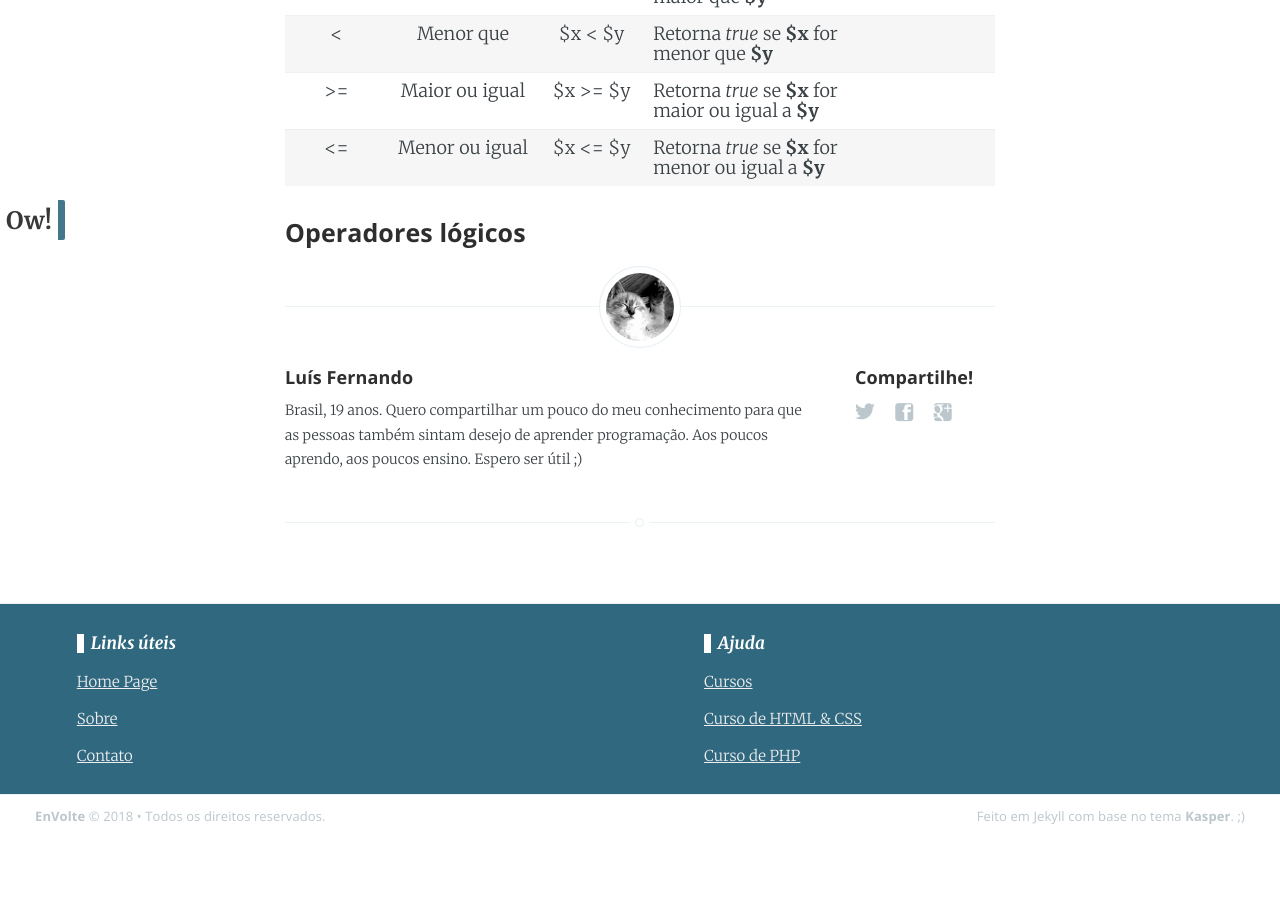
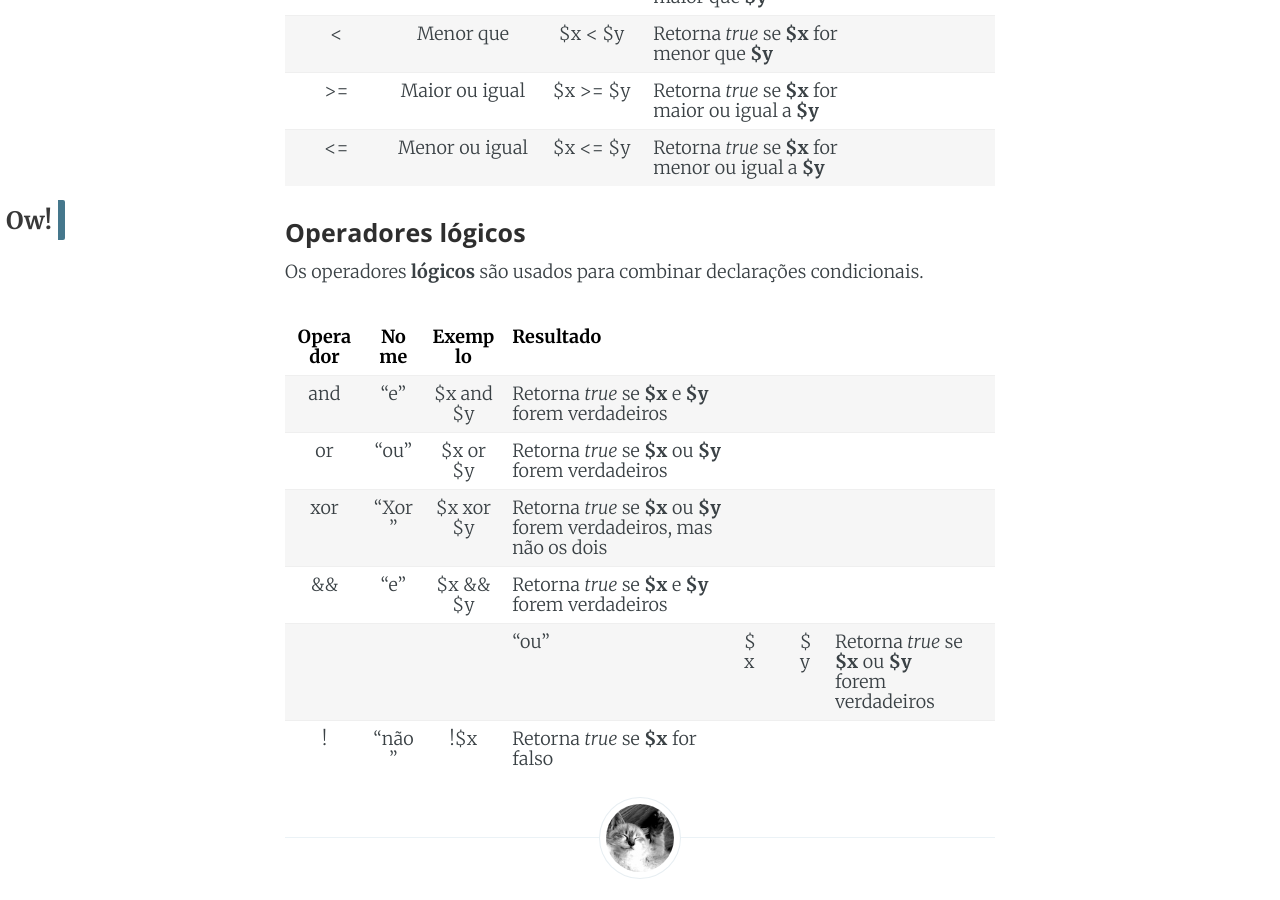
Before and after one commit to EnVolte/envolte.github.io, a Jekyll site: the page built from _posts/2018-06-28-curso-php-parte-3.md, in a window 1280 px wide and 900 px high, scrolled down 5431 px. Built offline with Jekyll 4.4.1, drawn with Linux system fonts in a browser that asks for light colours; comment, search, counter and statistics services are not loaded; before the commit the page ends 6268 px from its top, so only the background shows below that; some of the changed text lies outside the part shown.

Commit message:
Update 2018-06-28-curso-php-parte-3.md

```diff
--- a/_posts/2018-06-28-curso-php-parte-3.md
+++ b/_posts/2018-06-28-curso-php-parte-3.md
@@ -102,7 +102,7 @@ x %= y  | x = x % y    |Módulo
 
 #### Operadores de comparação
 
-Esse tipo de operador compara dois valores (números ou string). Geralmente, são usados para fazer declarações condicionais, que vão avaliar entre **TRUE** e **FALSE**, ou verdadeiro e falso.
+Esse tipo de operador compara dois valores (números ou string). Geralmente, são usados para fazer declarações condicionais, que vão avaliar entre **TRUE** e **FALSE**, ou *verdadeiro* e *falso*.
 
 Operador  |   Nome   |   Exemplo   | Resultado
 :--------:|:--------:|:-----------:|--------------------
@@ -117,3 +117,14 @@ Operador  |   Nome   |   Exemplo   | Resultado
 <=        | Menor ou igual| $x <= $y|Retorna *true* se **$x** for <br>menor ou igual a **$y**
 
 #### Operadores lógicos
+
+Os operadores **lógicos** são usados para combinar declarações condicionais.
+
+Operador  |   Nome   |   Exemplo   | Resultado
+:--------:|:--------:|:-----------:|--------------------
+and       | "e"      | $x and $y   |Retorna *true* se **$x** e **$y** <br>forem verdadeiros
+or        | "ou"     | $x or $y    |Retorna *true* se **$x** ou **$y** <br>forem verdadeiros
+xor       | "Xor"    | $x xor $y   |Retorna *true* se **$x** ou **$y** <br>forem verdadeiros, mas não os dois
+&&        | "e"      | $x && $y    |Retorna *true* se **$x** e **$y** <br>forem verdadeiros
+||        | "ou"     | $x || $y    |Retorna *true* se **$x** ou **$y** <br>forem verdadeiros
+!         | "não"    | !$x         |Retorna *true* se **$x** for falso
```
